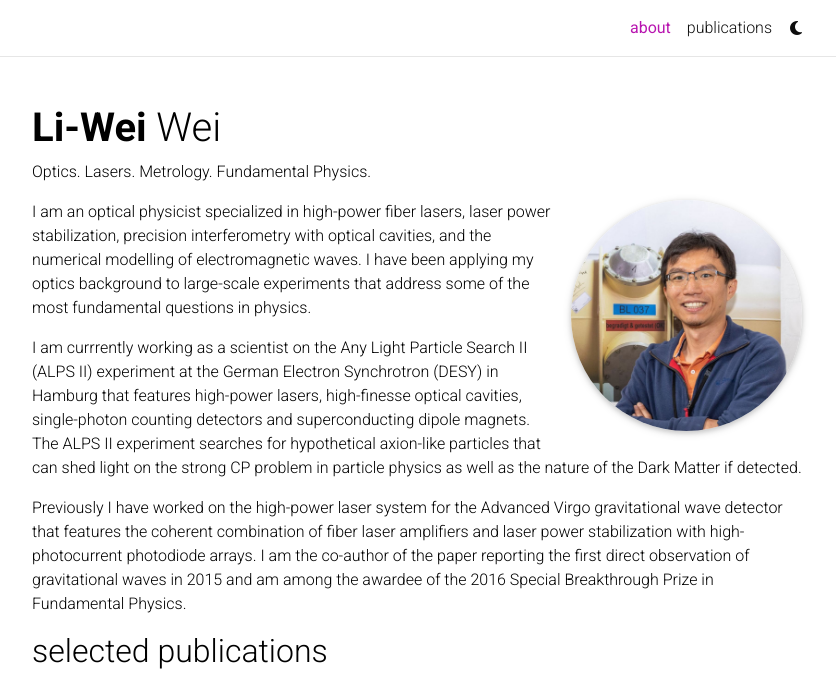
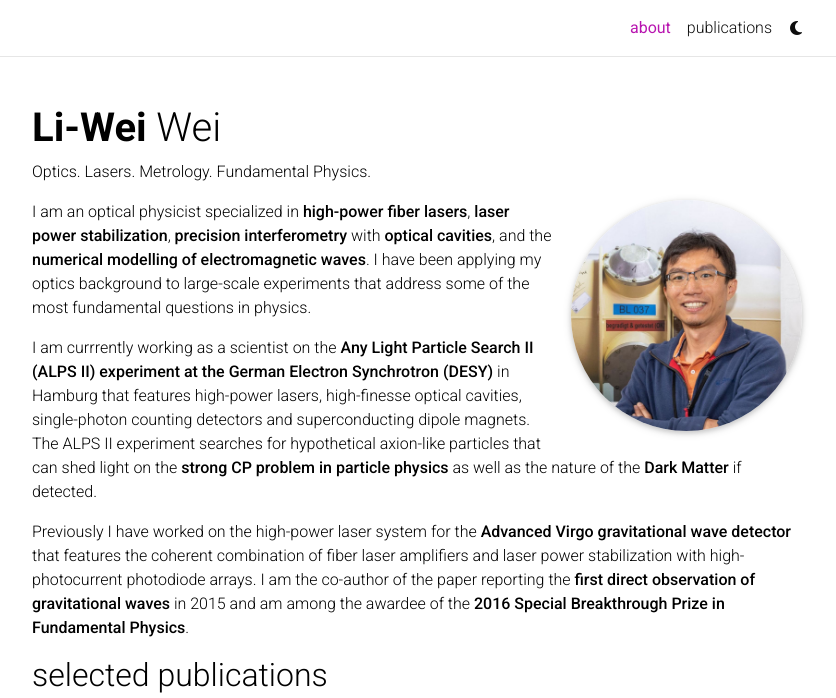
Before and after one commit to liouei/liouei.github.io, a Jekyll site: the page built from _pages/about.md, in a window 1280 px wide, cut to the strip 0-698 px from the top of the page. Shown: the whole strip, without its empty margins (223-1059 px from the left). Built offline with Jekyll 4.4.1, drawn with Linux system fonts in a browser that asks for light colours; full-size pictures stand in for the smaller copies a plugin makes; comment, search, counter and statistics services are not loaded; a style sheet for code colours, icons or effects is not loaded.

Commit message:
Update about.md

```diff
--- a/_pages/about.md
+++ b/_pages/about.md
@@ -17,8 +17,8 @@ social: false  # includes social icons at the bottom of the page
 
 ---
 
-I am an optical physicist specialized in high-power fiber lasers, laser power stabilization, precision interferometry with optical cavities, and the numerical modelling of electromagnetic waves. I have been applying my optics background to large-scale experiments that address some of the most fundamental questions in physics.
+I am an optical physicist specialized in **high-power fiber lasers**, **laser power stabilization**, **precision interferometry** with **optical cavities**, and the **numerical modelling of electromagnetic waves**. I have been applying my optics background to large-scale experiments that address some of the most fundamental questions in physics.
 
-I am currrently working as a scientist on the Any Light Particle Search II (ALPS II) experiment at the German Electron Synchrotron (DESY) in Hamburg that features high-power lasers, high-finesse optical cavities, single-photon counting detectors and superconducting dipole magnets. The ALPS II experiment searches for hypothetical axion-like particles that can shed light on the strong CP problem in particle physics as well as the nature of the Dark Matter if detected.
+I am currrently working as a scientist on the **Any Light Particle Search II (ALPS II) experiment at the German Electron Synchrotron (DESY)** in Hamburg that features high-power lasers, high-finesse optical cavities, single-photon counting detectors and superconducting dipole magnets. The ALPS II experiment searches for hypothetical axion-like particles that can shed light on the **strong CP problem in particle physics** as well as the nature of the **Dark Matter** if detected.
 
-Previously I have worked on the high-power laser system for the Advanced Virgo gravitational wave detector that features the coherent combination of fiber laser amplifiers and laser power stabilization with high-photocurrent photodiode arrays. I am the co-author of the paper reporting the first direct observation of gravitational waves in 2015 and am among the awardee of the 2016 Special Breakthrough Prize in Fundamental Physics.
+Previously I have worked on the high-power laser system for the **Advanced Virgo gravitational wave detector** that features the coherent combination of fiber laser amplifiers and laser power stabilization with high-photocurrent photodiode arrays. I am the co-author of the paper reporting the **first direct observation of gravitational waves** in 2015 and am among the awardee of the **2016 Special Breakthrough Prize in Fundamental Physics**.
```
